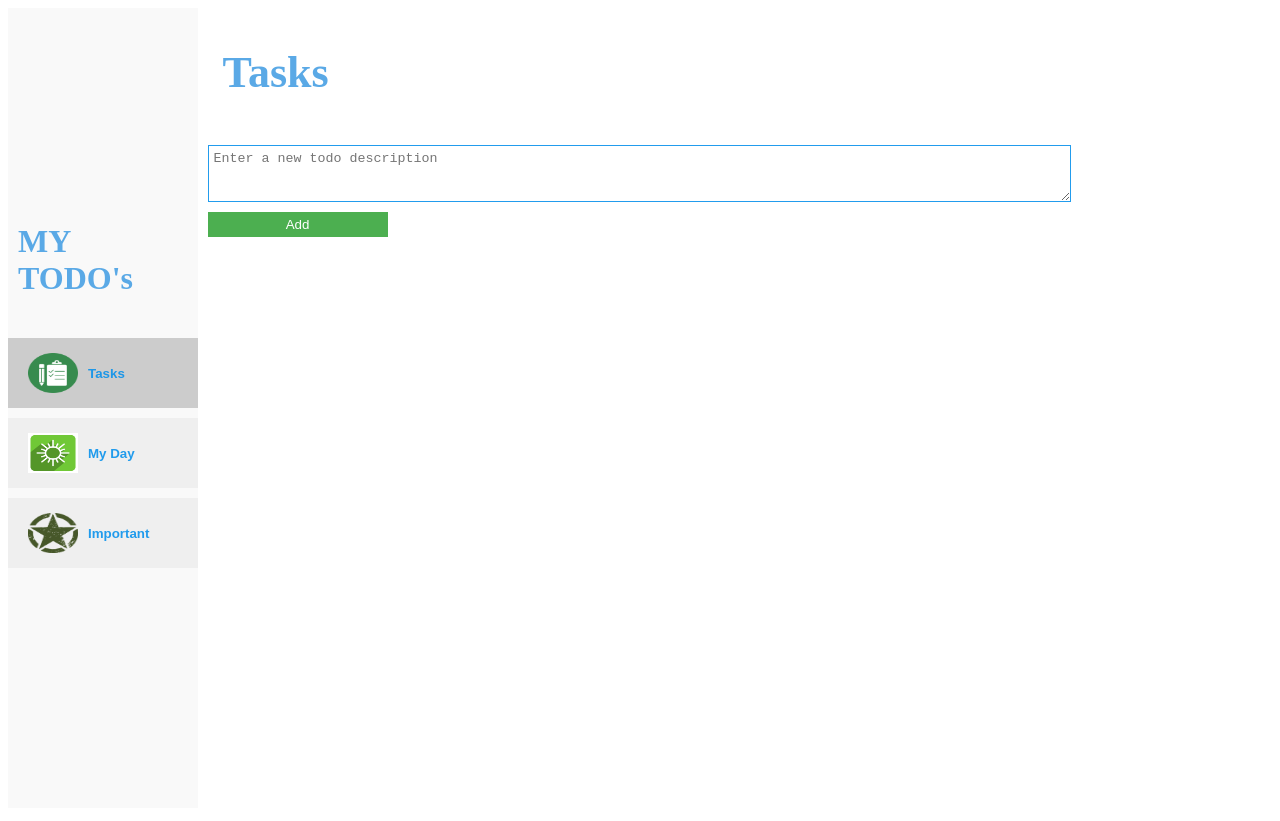
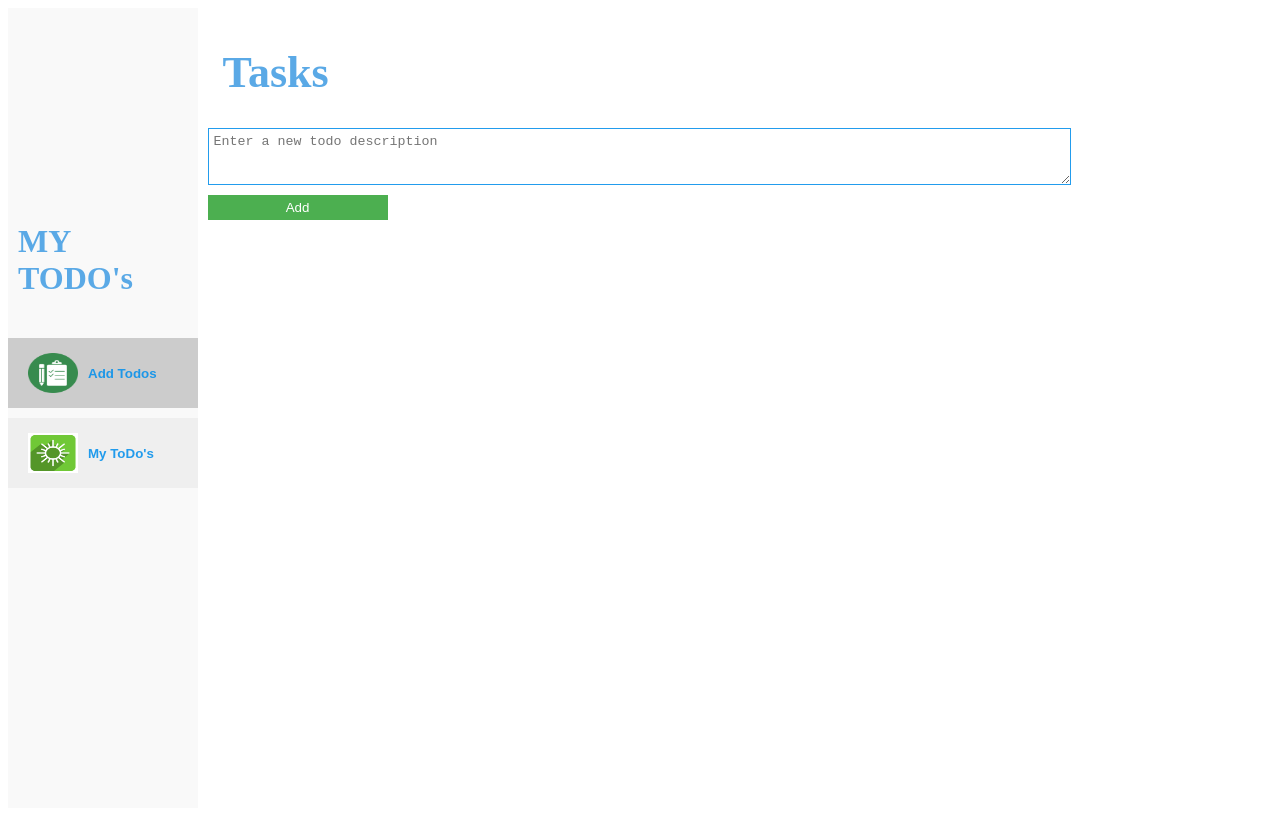
Before and after one commit to ENYMY/todo-chrome-extension, a plain HTML site: page index.html in a window 1280 px wide. Drawn offline with Linux system fonts and the light colour scheme.

Commit message:
add final changes with add, todolist

```diff
--- a/index.css
+++ b/index.css
@@ -85,6 +85,9 @@
 .todos-display {
   /* background-color: ; */
   z-index: 1;
+  overflow-y: auto;
+  overflow-x: hidden;
+  height: 85%;
 }
 
 .todos-display li {
--- a/index.html
+++ b/index.html
@@ -13,24 +13,22 @@
           <h1>MY TODO's</h1>
         </div>
         <div class="tabs">
-            <button onclick="openTab(event,'tasks')" class="tablinks" id="task-button">
-                <div class="button-content">
-                  <img src="./assets/task.png" alt="myday" />
-                  <a href="#">Tasks</a>
-                </div>
-              </button>
+          <button
+            onclick="openTab(event,'tasks')"
+            class="tablinks"
+            id="task-button"
+          >
+            <div class="button-content">
+              <img src="./assets/task.png" alt="myday" />
+              <a href="#">Add Todos</a>
+            </div>
+          </button>
           <button onclick="openTab(event,'myday')" class="tablinks">
             <div class="button-content">
               <img src="./assets/my-day-02.jpg" alt="myday" />
-              <a href="#">My Day</a>
+              <a href="#">My ToDo's</a>
             </div>
           </button>
-          <button onclick="openTab(event,'important')" class="tablinks">
-            <div class="button-content">
-              <img src="./assets/important.png" alt="myday" />
-              <a href="#">Important</a>
-            </div>
-        </button>
         </div>
       </div>
       <div class="tabcontents" id="myday">
@@ -46,32 +44,25 @@
           <ul id="todos"></ul>
         </div>
       </div>
-      <div class="tabcontents" id="important">
-        <div class="header">
-          <div class="heading">
-            <h1>Importants</h1>
-          </div>
-          <div class="today">
-            <p id="current-date"></p>
-          </div>
-        </div>
-        <div class="todos-display">
-          <ul id="todos-important"></ul>
-        </div>
-      </div>
       <div class="tabcontents" id="tasks">
         <div class="header">
           <div class="heading">
             <h1>Tasks</h1>
           </div>
-          <div class="today">
-            <p id="current-date"></p>
+          <div class="add-todo">
+            <textarea
+              id="todoDescription"
+              rows="3"
+              placeholder="Enter a new todo description"
+            ></textarea>
+            <button id="addButton" class="add-button" onclick="addTodo()">
+              Add
+            </button>
           </div>
         </div>
-        <div class="add-todo">
-            <textarea id="todoDescription" rows="3" placeholder="Enter a new todo description"></textarea>
-            <button id="addButton" class="add-button" onclick="addTodo()">Add</button>
-          </div>
+        <div class="todos-display">
+          <ul id="todos"></ul>
+        </div>
       </div>
     </div>
     <script type="text/javascript" src="./todo.js"></script>
--- a/todo.js
+++ b/todo.js
@@ -1,21 +1,7 @@
 const todos = [
   {
     id: Math.random().toString(),
-    isStared: false,
-    isDone: false,
-    description: "Meeting 1",
-  },
-  {
-    id: Math.random().toString(),
-    isStared: false,
-    isDone: false,
-    description: "Meeting 2",
-  },
-  {
-    id: Math.random().toString(),
-    isStared: false,
-    isDone: false,
-    description: "Meeting 3",
+    description: "Example",
   },
 ];
 
@@ -46,7 +32,6 @@ function generateTodoHTML(todo) {
       <li>
         <div class="box">
           <div class="displays">
-            <div><input type="checkbox" class="checkbox"></div>
             <div><p class="description">${todo.description}</p></div>
           </div>
           <div class="buttons">
```
